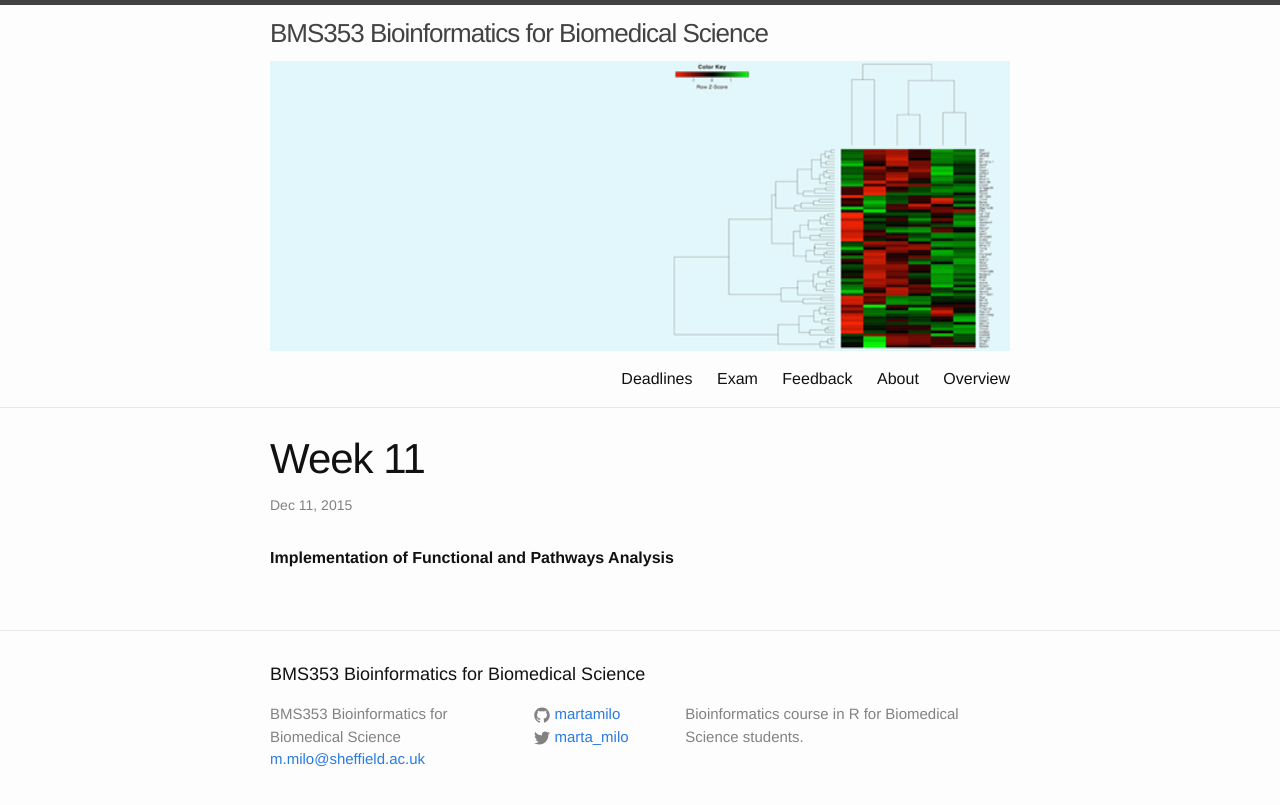
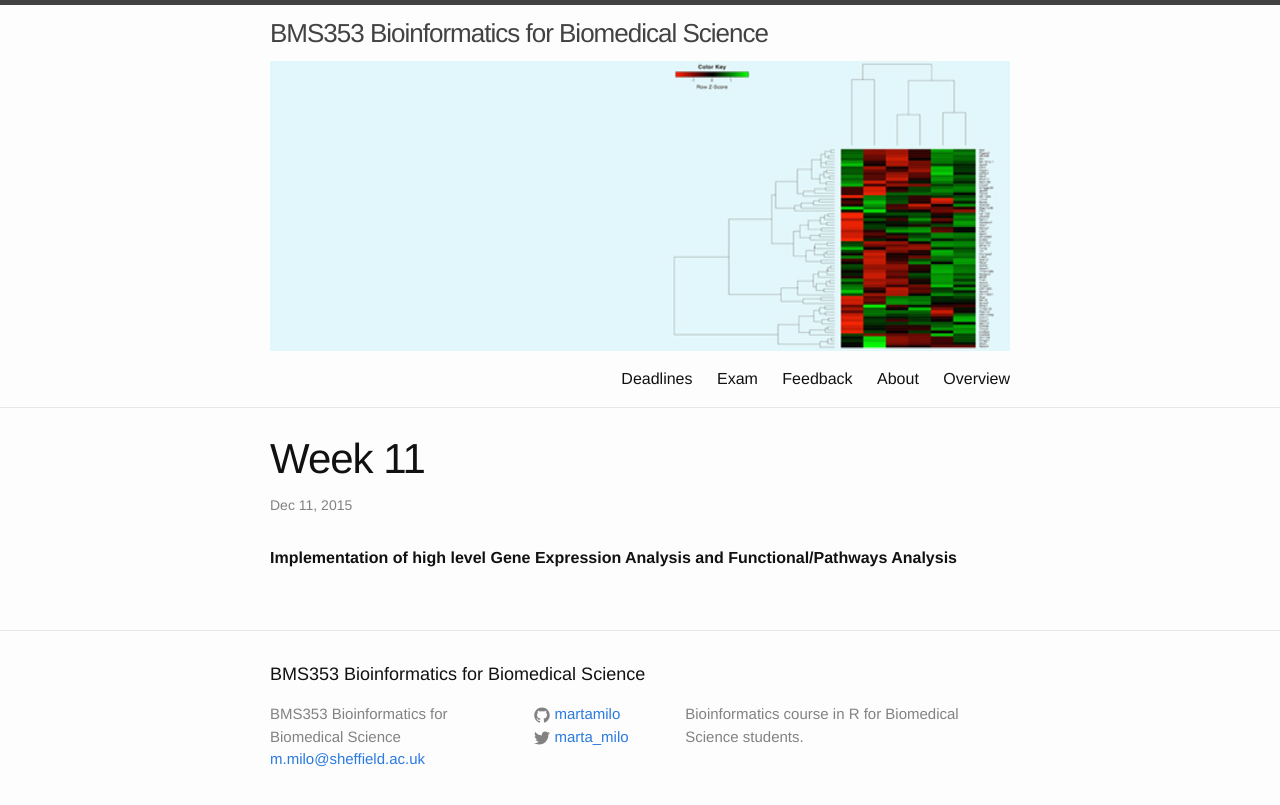
Before and after one commit to sods/bioinformatics, a Jekyll site: the page built from _posts/2015-12-11-week-11-implementation-of-funcitonal-and-pathways-analysis.md, in a window 1280 px wide. Shown: the top 805 px of the page. Built offline with Jekyll 4.4.1, drawn with Linux system fonts in a browser that asks for light colours; comment, search, counter and statistics services are not loaded.

Commit message:
Updated tagline

```diff
--- a/_posts/2015-12-11-week-11-implementation-of-funcitonal-and-pathways-analysis.md
+++ b/_posts/2015-12-11-week-11-implementation-of-funcitonal-and-pathways-analysis.md
@@ -4,5 +4,5 @@ title: Week 11
 date: 2015-12-11 15:00
 length: 2
 venue: IC 3.02
-tagline: Implementation of Functional and Pathways Analysis
+tagline: Implementation of high level Gene Expression Analysis and Functional/Pathways Analysis
 ---
```
